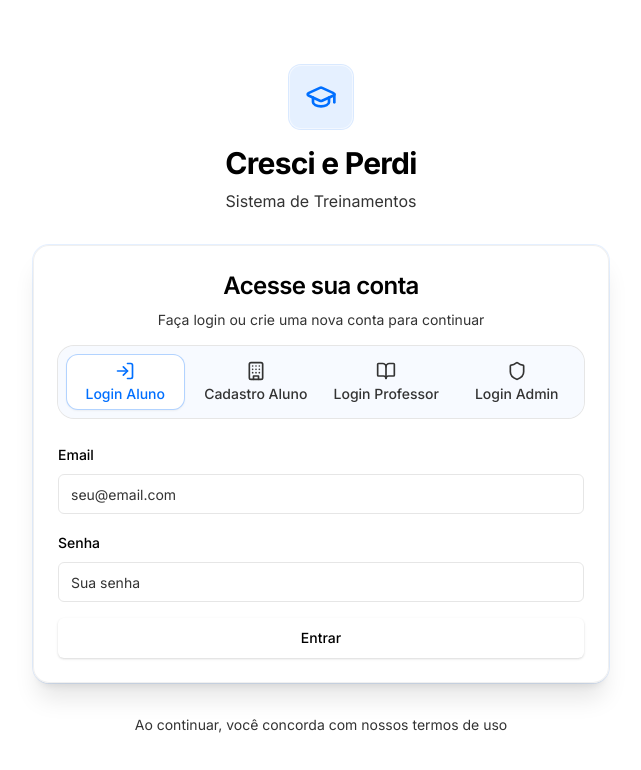
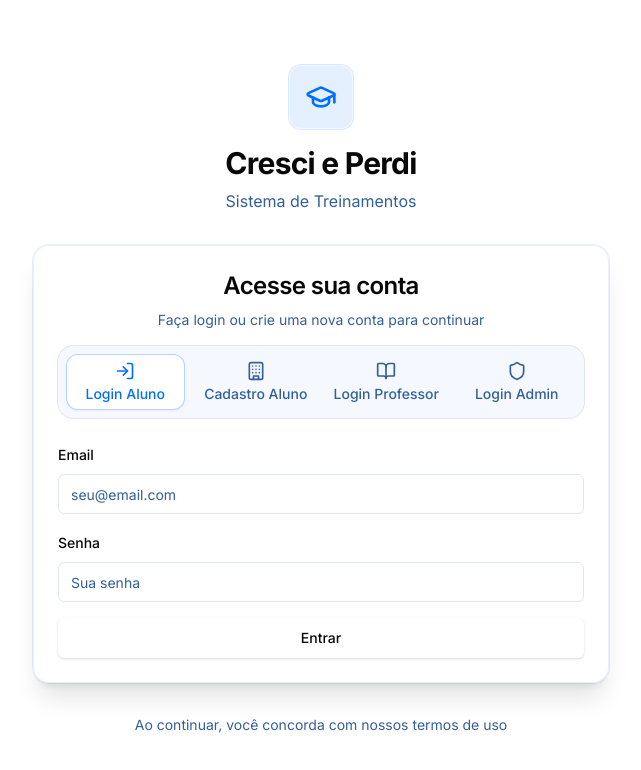
Before and after one commit to saulloallves/treinamento, a React (Vite) app: page /auth in a window 1280 px wide. Shown: the top 770 px of the page, without its empty margins (319-960 px from the left). Built offline with nearby package versions, Linux system fonts and the light colour scheme.

Commit message:
Fix: Use system blue for menu colors

```diff
--- a/src/index.css
+++ b/src/index.css
@@ -108,81 +108,81 @@ html, body, #root {
 @layer base {
   :root {
     --background: 0 0% 100%;
-    --foreground: 0 0% 0%;
+    --foreground: 0 0% 3%;
 
     --card: 0 0% 100%;
-    --card-foreground: 0 0% 0%;
+    --card-foreground: 0 0% 3%;
 
     --popover: 0 0% 100%;
-    --popover-foreground: 0 0% 0%;
+    --popover-foreground: 0 0% 3%;
 
     --primary: 214 100% 50%;
     --primary-foreground: 0 0% 100%;
 
-    --secondary: 214 100% 97%;
-    --secondary-foreground: 0 0% 20%;
+    --secondary: 214 100% 96%;
+    --secondary-foreground: 214 100% 20%;
 
-    --muted: 214 100% 97%;
-    --muted-foreground: 0 0% 20%;
+    --muted: 214 100% 96%;
+    --muted-foreground: 214 50% 40%;
 
-    --accent: 214 100% 50%;
-    --accent-foreground: 0 0% 100%;
+    --accent: 214 100% 92%;
+    --accent-foreground: 214 100% 25%;
 
     --destructive: 0 84% 60%;
     --destructive-foreground: 0 0% 100%;
 
-    --border: 0 0% 90%;
-    --input: 0 0% 90%;
+    --border: 214 20% 90%;
+    --input: 214 20% 90%;
     --ring: 214 100% 50%;
 
     --radius: 0.5rem;
 
     --sidebar-background: 0 0% 100%;
-    --sidebar-foreground: 0 0% 0%;
+    --sidebar-foreground: 0 0% 3%;
     --sidebar-primary: 214 100% 50%;
     --sidebar-primary-foreground: 0 0% 100%;
-    --sidebar-accent: 214 100% 97%;
-    --sidebar-accent-foreground: 0 0% 20%;
-    --sidebar-border: 0 0% 90%;
+    --sidebar-accent: 214 100% 96%;
+    --sidebar-accent-foreground: 214 100% 20%;
+    --sidebar-border: 214 20% 90%;
     --sidebar-ring: 214 100% 50%;
 
-    /* Paleta de cores moderna e sofisticada */
+    /* Paleta de cores azul moderna */
     --brand-blue: 214 100% 50%;      /* #007BFF */
-    --brand-blue-light: 214 100% 97%; /* #E6F0FF */
-    --brand-black: 0 0% 0%;          /* #000000 */
-    --brand-gray-dark: 0 0% 20%;     /* #333333 */
-    --brand-white: 0 0% 100%;        /* #FFFFFF */
+    --brand-blue-light: 214 100% 96%; /* Azul muito claro */
+    --brand-blue-dark: 214 100% 25%;  /* Azul escuro */
+    --brand-gray: 214 20% 60%;       /* Cinza com tom azul */
+    --brand-gray-light: 214 20% 95%; /* Cinza claro com tom azul */
 
-    /* Gradientes sofisticados */
-    --gradient-primary: linear-gradient(135deg, hsl(214 100% 50%), hsl(252 100% 65%));
-    --gradient-secondary: linear-gradient(135deg, hsl(214 100% 97%), hsl(252 100% 98%));
+    /* Gradientes azuis */
+    --gradient-primary: linear-gradient(135deg, hsl(214 100% 50%), hsl(214 100% 40%));
+    --gradient-secondary: linear-gradient(135deg, hsl(214 100% 96%), hsl(214 50% 98%));
     --gradient-card: linear-gradient(145deg, hsl(0 0% 100%), hsl(214 20% 98%));
-    --gradient-header: linear-gradient(135deg, hsl(214 100% 50% / 0.05), hsl(252 100% 65% / 0.05));
+    --gradient-header: linear-gradient(135deg, hsl(214 100% 50% / 0.05), hsl(214 100% 40% / 0.05));
 
-    /* Sombras elegantes */
+    /* Sombras azuis */
     --shadow-elegant: 0 8px 32px hsl(214 100% 50% / 0.08);
-    --shadow-card: 0 4px 16px hsl(0 0% 0% / 0.04);
-    --shadow-card-hover: 0 8px 24px hsl(0 0% 0% / 0.08);
+    --shadow-card: 0 4px 16px hsl(214 20% 50% / 0.04);
+    --shadow-card-hover: 0 8px 24px hsl(214 20% 50% / 0.08);
     --shadow-button: 0 4px 12px hsl(214 100% 50% / 0.25);
 
-    /* Status colors */
-    --status-active: 142 76% 36%;     /* Verde */
-    --status-pending: 43 96% 56%;     /* Amarelo */
-    --status-finished: 220 14% 96%;   /* Cinza */
-    --status-cancelled: 0 84% 60%;    /* Vermelho */
+    /* Status colors - tons de azul */
+    --status-active: 142 76% 36%;     /* Verde para ativo */
+    --status-pending: 43 96% 56%;     /* Amarelo para pendente */
+    --status-finished: 214 20% 85%;   /* Cinza azulado para finalizado */
+    --status-cancelled: 0 84% 60%;    /* Vermelho para cancelado */
   }
 
   .dark {
-    --background: 0 0% 7%;
-    --foreground: 0 0% 98%;
-    --card: 0 0% 10%;
-    --card-foreground: 0 0% 98%;
+    --background: 214 50% 3%;
+    --foreground: 214 20% 98%;
+    --card: 214 50% 6%;
+    --card-foreground: 214 20% 98%;
     --primary: 214 100% 60%;
-    --secondary: 0 0% 15%;
-    --muted: 0 0% 15%;
+    --secondary: 214 30% 10%;
+    --muted: 214 30% 10%;
     --accent: 214 100% 60%;
-    --border: 0 0% 15%;
-    --input: 0 0% 15%;
+    --border: 214 30% 15%;
+    --input: 214 30% 15%;
   }
 }
 
@@ -285,7 +285,7 @@ html, body, #root {
     @apply text-primary hover:text-primary/90 transition-colors duration-200;
   }
 
-  /* Design System Moderno */
+  /* Design System Moderno - Tons de Azul */
   .modern-header {
     background: var(--gradient-header);
     @apply rounded-2xl p-8 mb-8;
```
